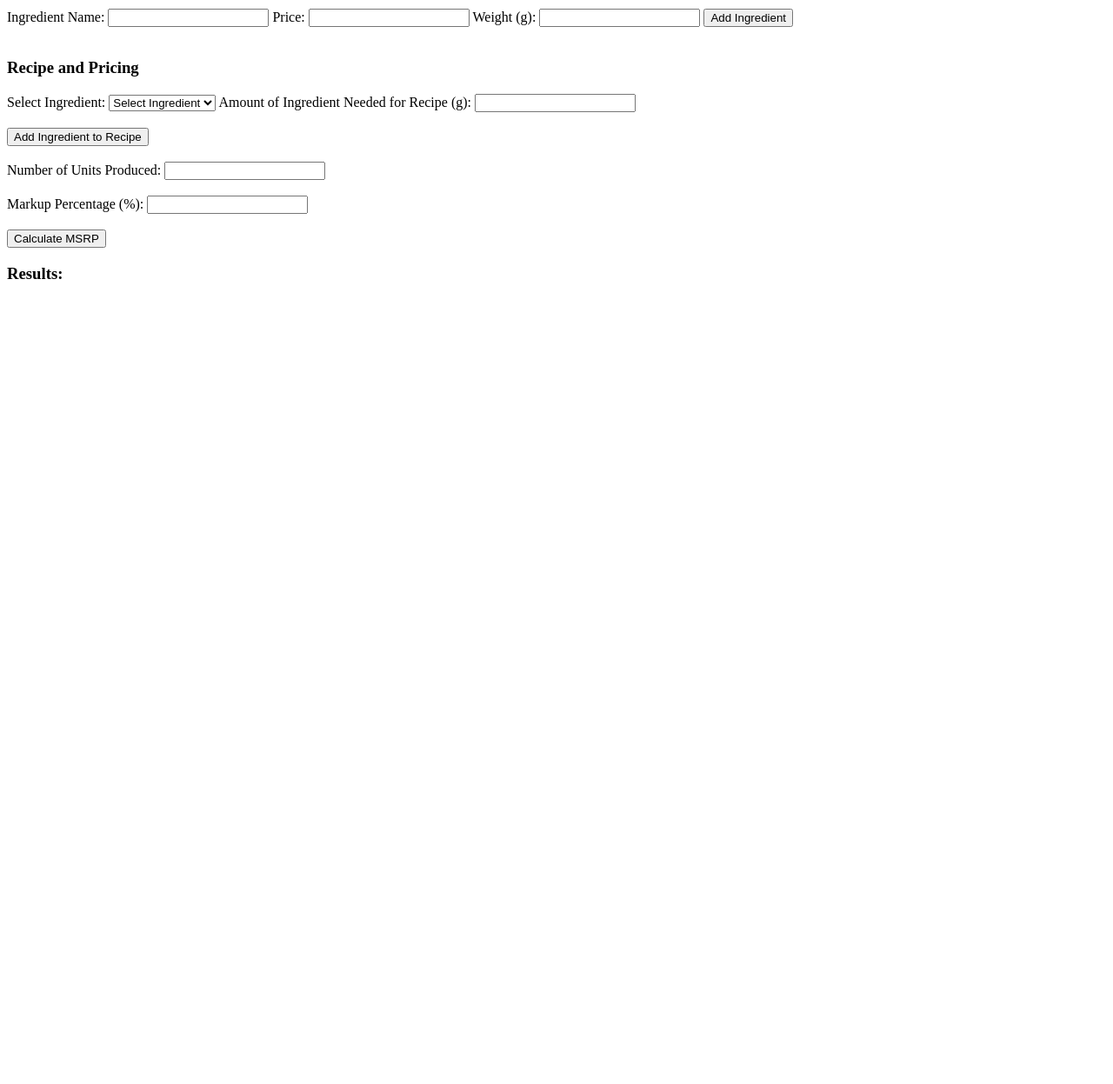
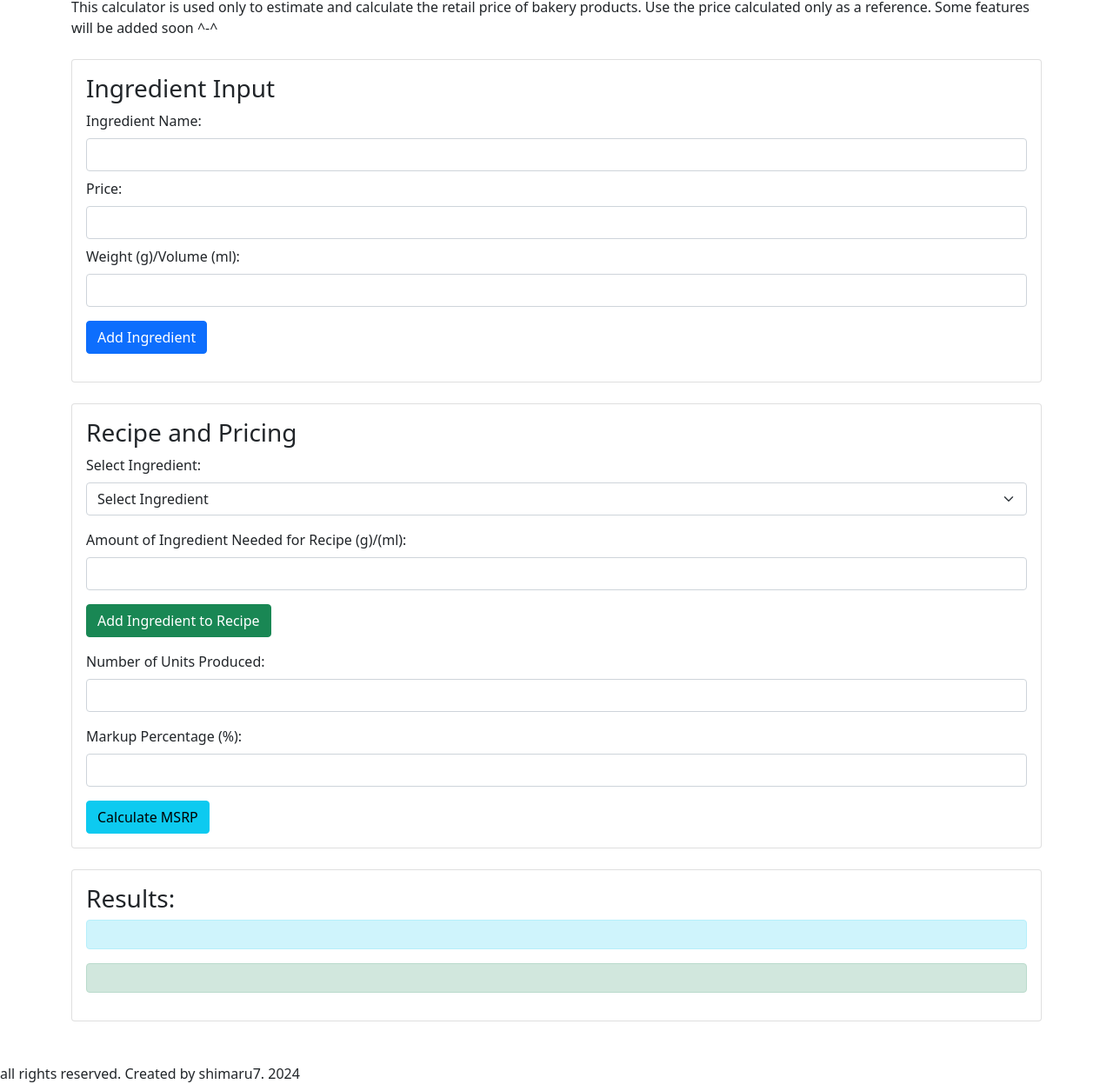
Before and after one commit to saitoushimaru/MSRPCalculator, a plain HTML site: page index.html in a window 1280 px wide. Shown: the part 98-1345 px from the top of the page at 87% size. Before the commit the page ends 800 px from the top, so only its background shows below. Drawn offline with nearby package versions, Linux system fonts and the light colour scheme.

Commit message:
Update index.html
Feel free to add extra features/debug/whatever necessary

```diff
--- a/index.html
+++ b/index.html
@@ -4,49 +4,79 @@
     <meta charset="UTF-8">
     <meta name="viewport" content="width=device-width, initial-scale=1.0">
     <title>MSRP Calculator</title>
+    <link rel="stylesheet" href="styles.css">
+    <link href="https://cdn.jsdelivr.net/npm/bootstrap@5.0.2/dist/css/bootstrap.min.css" rel="stylesheet" integrity="sha384-EVSTQN3/azprG1Anm3QDgpJLIm9Nao0Yz1ztcQTwFspd3yD65VohhpuuCOmLASjC" crossorigin="anonymous">
 </head>
 <body>
 
-    <h2>MSRP Calculator</h2>
+    <div class="container my-5">
+        <h2 class="text-center">MSRP Calculator for Bakery</h2>
+        <p>This calculator is used only to estimate and calculate the retail price of bakery products. Use the price calculated only as a reference. Some features will be added soon ^-^</p>
 
-    <h3>Ingredient Input</h3>
+        <div class="card mt-4">
+            <div class="card-body">
+                <h3 class="card-title">Ingredient Input</h3>
                 <form id="ingredientForm">
                     <div id="ingredientsSection">
-            <div class="ingredient" id="ingredient1">
-                <label for="ingredient1Name">Ingredient Name:</label>
-                <input type="text" id="ingredient1Name" name="ingredient1Name">
-                <label for="ingredient1Price">Price:</label>
-                <input type="number" id="ingredient1Price" name="ingredient1Price" step="0.01">
-                <label for="ingredient1Weight">Weight (g):</label>
-                <input type="number" id="ingredient1Weight" name="ingredient1Weight" step="0.01">
-                <button type="button" onclick="addIngredient()">Add Ingredient</button><br><br>
+                        <div class="ingredient mb-3" id="ingredient1">
+                            <label for="ingredient1Name" class="form-label">Ingredient Name:</label>
+                            <input type="text" id="ingredient1Name" name="ingredient1Name" class="form-control mb-2">
+
+                            <label for="ingredient1Price" class="form-label">Price:</label>
+                            <input type="number" id="ingredient1Price" name="ingredient1Price" step="0.01" class="form-control mb-2">
+
+                            <label for="ingredient1Weight" class="form-label">Weight (g)/Volume (ml):</label>
+                            <input type="number" id="ingredient1Weight" name="ingredient1Weight" step="0.01" class="form-control mb-2">
+
+                            <button type="button" class="btn btn-primary mt-2" onclick="addIngredient()">Add Ingredient</button>
                         </div>
                     </div>
                 </form>
+            </div>
+        </div>
 
-    <h3>Recipe and Pricing</h3>
+        <div class="card mt-4">
+            <div class="card-body">
+                <h3 class="card-title">Recipe and Pricing</h3>
 
-    <label for="ingredientSelect">Select Ingredient:</label>
-    <select id="ingredientSelect">
+                <div class="mb-3">
+                    <label for="ingredientSelect" class="form-label">Select Ingredient:</label>
+                    <select id="ingredientSelect" class="form-select">
                         <option value="" disabled selected>Select Ingredient</option>
                     </select>
-    <label for="ingredientWeightNeeded">Amount of Ingredient Needed for Recipe (g):</label>
-    <input type="number" id="ingredientWeightNeeded" name="ingredientWeightNeeded" step="0.01"><br><br>
-    <button type="button" onclick="addIngredientToRecipe()">Add Ingredient to Recipe</button><br><br>
+                </div>
+
+                <div class="mb-3">
+                    <label for="ingredientWeightNeeded" class="form-label">Amount of Ingredient Needed for Recipe (g)/(ml):</label>
+                    <input type="number" id="ingredientWeightNeeded" name="ingredientWeightNeeded" step="0.01" class="form-control">
+                </div>
+
+                <button type="button" class="btn btn-success mb-3" onclick="addIngredientToRecipe()">Add Ingredient to Recipe</button>
 
                 <div id="recipeIngredients"></div>
 
-    <label for="numUnitsProduced">Number of Units Produced:</label>
-    <input type="number" id="numUnitsProduced" name="numUnitsProduced" step="1" min="1"><br><br>
+                <div class="mb-3">
+                    <label for="numUnitsProduced" class="form-label">Number of Units Produced:</label>
+                    <input type="number" id="numUnitsProduced" name="numUnitsProduced" step="1" min="1" class="form-control">
+                </div>
 
-    <label for="markup">Markup Percentage (%):</label>
-    <input type="number" id="markup" name="markup" step="0.01"><br><br>
+                <div class="mb-3">
+                    <label for="markup" class="form-label">Markup Percentage (%):</label>
+                    <input type="number" id="markup" name="markup" step="0.01" class="form-control">
+                </div>
 
-    <input type="button" value="Calculate MSRP" onclick="calculateMSRP()">
+                <button type="button" class="btn btn-info" onclick="calculateMSRP()">Calculate MSRP</button>
+            </div>
+        </div>
 
-    <h3>Results:</h3>
-    <div id="ingredientCostPerUnit"></div>
-    <div id="msrp"></div>
+        <div class="card mt-4">
+            <div class="card-body">
+                <h3 class="card-title">Results:</h3>
+                <div id="ingredientCostPerUnit" class="alert alert-info"></div>
+                <div id="msrp" class="alert alert-success"></div>
+            </div>
+        </div>
+    </div>
 
     <script>
         let ingredients = [];  // Array to store the ingredient details
@@ -96,7 +126,7 @@
 
                 // Display the ingredient in the recipe list
                 const recipeDiv = document.getElementById('recipeIngredients');
-                recipeDiv.innerHTML += `<p>${selectedIngredient.name}: ${amountNeeded}g - Cost: $${totalCost.toFixed(2)}</p>`;
+                recipeDiv.innerHTML += `<p>${selectedIngredient.name}: ${amountNeeded}g - Cost: MYR${totalCost.toFixed(2)}</p>`;
 
                 // Clear the input fields
                 document.getElementById('ingredientSelect').value = '';
@@ -122,10 +152,12 @@
             const msrp = costPerUnit * (1 + markup / 100);
 
             // Display results
-            document.getElementById('ingredientCostPerUnit').innerText = "Cost per Unit: $" + costPerUnit.toFixed(4);
-            document.getElementById('msrp').innerText = "MSRP: $" + msrp.toFixed(4);
+            document.getElementById('ingredientCostPerUnit').innerText = "Cost per Unit: MYR" + costPerUnit.toFixed(4);
+            document.getElementById('msrp').innerText = "MSRP: MYR" + msrp.toFixed(4);
         }
     </script>
-
+<footer>
+    all rights reserved. Created by shimaru7. 2024
+</footer>
 </body>
 </html>
```
Lines whose indentation alone changed are shown as unchanged.
